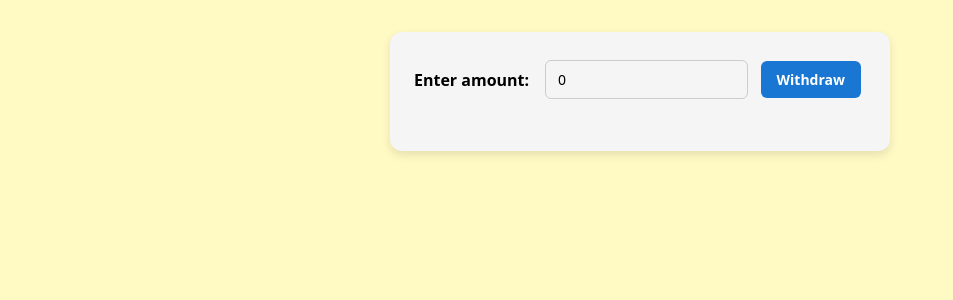
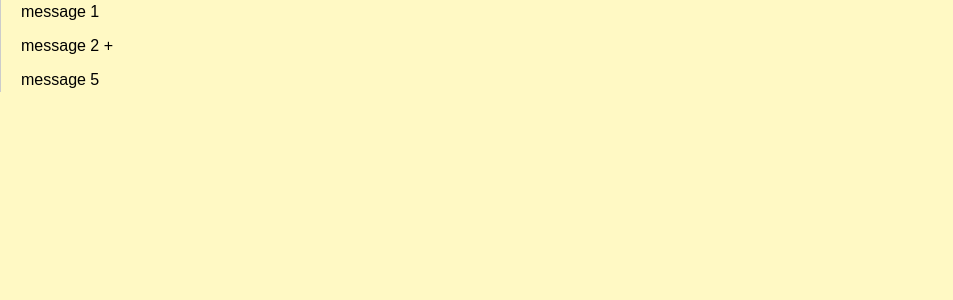
Before and after one commit to Popov85/hello-interview-fe, a React (Vite) app: page / in a window 1280 px wide. Shown: the top 300 px of the page, without its empty margins (0-953 px from the left). Built offline with nearby package versions, Linux system fonts and the light colour scheme.

Commit message:
Recursive

```diff
--- a/src/app/test.tsx
+++ b/src/app/test.tsx
@@ -1,7 +1,7 @@
 import {createRoot} from 'react-dom/client'
 import './index.css'
 import {StrictMode} from "react";
-import Atm from "../components/atm/Atm.tsx";
+import RecursiveApp from "../components/recursive/RecursiveApp.tsx";
 
 const isDev = import.meta.env.MODE === "development";
 
@@ -17,17 +17,17 @@ const markList = [
     { name: 'Nissan' },
 ];*/
 
-const nominals= [
-    { nominal: 50, quantity: 1 },
-    { nominal: 100, quantity: 6 },
-    { nominal: 200, quantity: 3 },
-    { nominal: 500, quantity: 2 },
-    { nominal: 1000, quantity: 5 },
-    { nominal: 2000, quantity: 1 },
-    { nominal: 5000, quantity: 2 }
-];
+/*const nominals = [
+    {nominal: 50, quantity: 1},
+    {nominal: 100, quantity: 6},
+    {nominal: 200, quantity: 3},
+    {nominal: 500, quantity: 2},
+    {nominal: 1000, quantity: 5},
+    {nominal: 2000, quantity: 1},
+    {nominal: 5000, quantity: 2}
+];*/
 
 
 createRoot(document.getElementById("root")!).render(
-    isDev ? <Atm nominals={nominals}/> : <StrictMode><Atm nominals={nominals}/></StrictMode>
+    isDev ? <RecursiveApp/> : <StrictMode><RecursiveApp/></StrictMode>
 );
--- /dev/null
+++ b/src/components/recursive/RecursiveApp.module.css
@@ -0,0 +1,16 @@
+
+.commentsList {
+    list-style: none;
+    margin: 0;
+    padding-left: 20px;
+    border-left: 1px solid #ccc;
+}
+
+.commentItem {
+    margin-bottom: 10px;
+    cursor: pointer;
+}
+
+.commentText {
+    margin: 0;
+}
--- /dev/null
+++ b/src/components/recursive/RecursiveApp.tsx
@@ -0,0 +1,165 @@
+import {useState} from "react";
+import styles from './RecursiveApp.module.css';
+
+
+const comments: Comment[] = [
+    {
+        id: 1,
+        text: "message 1",
+    },
+    {
+        id: 2,
+        text: "message 2",
+        children: [
+            {
+                id: 4,
+                text: "message 4",
+                children: [
+                    {
+                        id: 7,
+                        text: "message 7",
+                    },
+                    {
+                        id: 8,
+                        text: "message 8",
+                        children: [
+                            {
+                                id: 9,
+                                text: "message 9",
+                            },
+                            {
+                                id: 10,
+                                text: "message 10",
+                            },
+                        ],
+                    },
+                ],
+            },
+        ],
+    },
+    {
+        id: 5,
+        text: "message 5",
+    },
+];
+
+const mockFetchChildren = (children: Comment[]): Promise<Comment[]> => {
+    return new Promise((resolve) => {
+        setTimeout(() => resolve(children), 500);
+    });
+};
+
+
+type Comment = {
+    id: number;
+    text: string;
+    children?: Array<Comment>;
+}
+
+
+type CommentProps = {
+    comment: Comment;
+};
+
+// Comment
+const Comment = ({comment}: CommentProps) => {
+
+    const [isOpen, setIsOpen] = useState(false);
+    const [children, setChildren] = useState<Comment[] | null>(null);
+    const [loading, setLoading] = useState(false);
+
+    /*const toggleOpenAsync = () => {
+
+        // We are loading
+        if (loading) return;
+
+        // No children at all
+        if (!comment.children?.length) return;
+
+        // Only handle the first open case with lazy children
+        if (!isOpen && !children ) {
+            setLoading(true);
+            setIsOpen(true);
+
+            mockFetchChildren(comment.children)
+                .then((result) => {
+                    setChildren(result);
+                })
+                .finally(() => {
+                    setLoading(false);
+                });
+
+            return;
+        }
+
+        // Default toggle behavior for already-loaded or collapsed state
+        setIsOpen((prev) => !prev);
+    };*/
+
+    const toggleOpenAsync = async () => {
+        // We are loading
+        if (loading) return;
+
+        // No children at all
+        if (!comment.children?.length) return;
+
+        // Only handle the first open case with lazy children
+        if (!isOpen && !children) {
+            setLoading(true);
+            setIsOpen(true); // Show loader immediately
+
+            try {
+                const result = await mockFetchChildren(comment.children);
+                setChildren(result); // Render children once ready
+            } finally {
+                setLoading(false); // Hide loader regardless of success/failure
+            }
+
+            return;
+        }
+
+        // Default toggle behavior for already-loaded or collapsed state
+        setIsOpen((prev) => !prev);
+    };
+
+
+
+    return (
+        <li className={styles.commentItem}>
+            <p className={styles.commentText} onClick={toggleOpenAsync}>
+                {comment.text} {comment.children ? isOpen ? "-" : "+" : ""}
+            </p>
+            {isOpen && (
+                <>
+                    {loading && <p>Loading...</p>}
+                    {children && <Comments comments={children}/>}
+                </>)
+            }
+        </li>
+    );
+};
+
+type CommentsProps = {
+    comments: Array<Comment>;
+};
+
+// Comments
+const Comments = ({comments}: CommentsProps) => {
+    return (
+        <ul className={styles.commentsList} style={{paddingLeft: "20px", borderLeft: "1px solid #ccc"}}>
+            {comments.map((comment) => (
+                <Comment key={comment.id} comment={comment}/>
+            ))}
+        </ul>
+    );
+};
+
+const RecursiveApp = () => {
+    return (
+        <div className="App">
+            <Comments comments={comments}/>
+        </div>
+    );
+};
+
+export default RecursiveApp;
```
